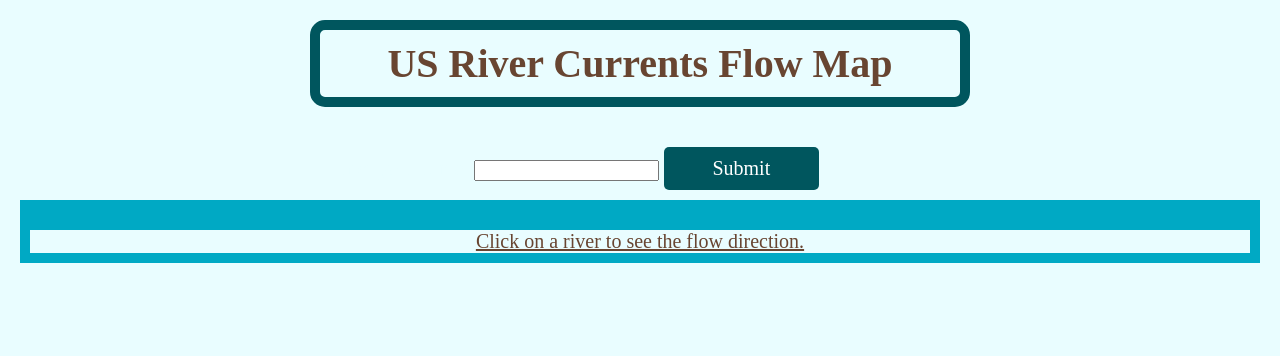
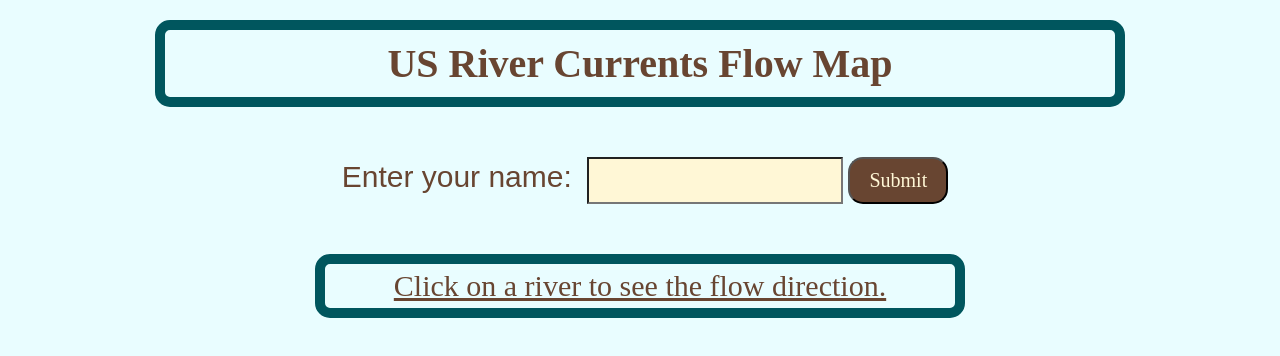
Before and after one commit to danna202/US_River_Currents_Flow_Map, a website: page index.html in a window 1280 px wide. Drawn offline with Linux system fonts and the light colour scheme.

Commit message:
continue styling

```diff
--- a/css/styles.css
+++ b/css/styles.css
@@ -85,135 +85,257 @@ h1 {
     /* round edges */
     border-radius: 15px;
     /* shorten length */
-    width: 50%;
+    width: 75%;
     /* center h1 */
     margin: auto;
     /* add padding */
     padding: 10px;
 
 }
-/* add space between h1 and form */
-h1 {
-    margin-bottom: 30px;
-}
-/* add a submit button */
-    /* center button */
-/* center form */
-form {
-    /* center form */
+
+/* add signuup/login form with button */
+ form {
+    /* center form text align */
+    text-align: center;
+    /* make input field larger */
+    width: 75%;
     margin: auto;
     /* add padding */
-    padding: 10px;
+    padding: 50px;
     /* change font */
     font-family: 'Oswald', serif;
     /* change font size */
     font-size: 20px;
     /* change font color */
-    color: #E9FDFF;
+    color: #684531;
     /* add padding */
-    padding: 10px;
-    /* round edges */
-    border-radius: 15px;
-    /* shorten length */
-    width: 50%;
+    padding: 20px;
     /* center form */
     margin: auto;
     /* add padding */
-    padding: 10px;
+    padding: 20px;
     /* change font */
     font-family: 'Oswald', serif;
     /* change font size */
     font-size: 20px;
     /* change font color */
-    color: #E9FDFF;
+    color: #684531;
     /* add padding */
-    padding: 10px;
-    /* round edges */
-    border-radius: 15px;
-    /* shorten length */
-    width: 50%;
+    padding: 20px;
     /* center form */
     margin: auto;
     /* add padding */
-    padding: 10px;
+    padding: 20px;
     /* change font */
     font-family: 'Oswald', serif;
     /* change font size */
     font-size: 20px;
     /* change font color */
-    color: #E9FDFF;
+    color: #684531;
     /* add padding */
-    padding: 10px;
-    /* round edges */
-    border-radius: 15px;
-    /* shorten length */
-    width: 50%;
+    padding: 20px;
     /* center form */
     margin: auto;
     /* add padding */
-    padding: 10px;
+    padding: 20px;
     /* change font */
     font-family: 'Oswald', serif;
     /* change font size */
     font-size: 20px;
     /* change font color */
-    color: #E9FDFF;
+    color: #684531;
     /* add padding */
-    padding: 10px;
-    /* round edges */
-    border-radius: 15px;
-    /* shorten length */
-    width: 50%;
+    padding: 20px;
     /* center form */
     margin: auto;
     /* add padding */
-    padding: 10px;
+    padding: 20px;
     /* change font */
     font-family: 'Oswald', serif;
     /* change font size */
     font-size: 20px;
     /* change font color */
-    color: #E9FDFF;
-}
-
-
-button[type="submit"] {
-    /*align button center */
-    margin: auto;
-    /* add padding */
-    padding: 10px;
-    /* change font */
-    font-family: 'Oswald', serif;
-    /* change font size */
-    font-size: 20px;
-    /* change font color */
-    color: #00A9C4;
-    /* add padding */
-    padding: 10px;
-    /* round edges */
-    border-radius: 15px;
-    /* shorten length */
-    width: 25%;
-    /* center button */
-    margin: auto;
-    /* add padding */
-    padding: 10px;
-    /* change font */
-    font-family: 'Oswald', serif;
-    /* change font size */
-    font-size: 20px;
-    /* change font color */
-    color: rgb(39, 63, 204);
+    color: #684531;
+    /* label for "input field"   */
+    label {
+        /* change font */
+        font-family: 'Oswald', sans-serif;
+        /* change font size */
+        font-size: 30px;
+        /* change font color */
+        color: #684531;
+        /* add padding */
+        padding: 10px;
+        /* center label */
+        margin: auto;
+        /* add padding */
+        padding: 10px;
+        /* center label */
+        margin: auto;
+        /* add padding */
+        padding: 10px;
+        /* center label */
+        margin: auto;
+        /* add padding */
+        padding: 10px;
+        /* center label */
+        margin: auto;
+        /* add padding */
+        padding: 50px;
+        /* center label */
+        margin: auto;
+        /* add padding */
+        padding: 10px;
+        /* center label */
+        margin: auto;
+        /* add padding */
+        padding: 10px;
+        /* center label */
+        margin: auto;
+        /* add padding */
+        padding: 10px;
+        /* center label */
+        margin: auto;
+        /* add padding */
+        padding: 10px;
 
 
 
-    background-color:#00565E;
-    color: white;
-    border: none;
-    padding: 10px 20px;
-    border-radius: 5px;
-    cursor: pointer;
-  }
+    }
+    /* make "text" bigger */
+    input[type=text] {
+        /* change background color */
+        background-color: #FFF7D6;
+        /* change font */
+        font-family: 'Oswald', sans-serif;
+        /* change font size */
+        font-size: 20px;
+        /* change font color */
+        color: #684531;
+        /* add padding */
+        padding: 10px;
+        /* center input field */
+        margin: auto;
+        /* add padding */
+        padding: 10px;
+        /* center input field */
+        margin: auto;
+        /* add padding */
+        padding: 10px;
+        /* center input field */
+        margin: auto;
+        /* add padding */
+        padding: 10px;
+        /* center input field */
+        margin: auto;
+        /* add padding */
+        padding: 30px;
+        /* center input field */
+        margin: auto;
+        /* add padding */
+        padding: 10px;
+        /* center input field */
+        margin: auto;
+        /* add padding */
+        padding: 10px;
+        /* center input field */
+        margin: auto;
+        /* add padding */
+        padding: 10px;
+        /* center input field */
+        margin: auto;
+        /* add padding */
+        padding: 10px;
+        /* text-input field bigger */
+        width: 25%;
+    }
+
+ }
+
+ /* button color and button size to fit device*/
+    button {
+
+        /* change button color */
+        background-color: #684531;
+        /* change font */
+        font-family: 'Oswald', serif;
+        /* change font size */
+        font-size: 20px;
+        /* change font color */
+        color: #FFF7D6;
+        /* add padding */
+        padding: 10px;
+        /* center button */
+        margin: auto;
+        /* add padding */
+        padding: 10px;
+        /* center button */
+        margin: auto;
+        /* add padding */
+        padding: 10px;
+        /* center button */
+        margin: auto;
+        /* add padding */
+        padding: 10px;
+        /* center button */
+        margin: auto;
+        /* add padding */
+        padding: 10px;
+        /* center button */
+        margin: auto;
+        /* add padding */
+        padding: 10px;
+        /* center button */
+        margin: auto;
+        /* add padding */
+        padding: 10px;
+        /* center button */
+        margin: auto;
+        /* add padding */
+        padding: 10px;
+        /* center button */
+        margin: auto;
+        /* add padding */
+        padding: 10px;
+        /* round edges */
+        border-radius: 15px;
+        /* shorten length */
+        width: 100px;
+        /* center button */
+        margin: auto;
+        /* add padding */
+        padding: 10px;
+        /* center button */
+        margin: auto;
+        /* add padding */
+        padding: 10px;
+        /* center button */
+        margin: auto;
+        /* add padding */
+        padding: 10px;
+        /* center button */
+        margin: auto;
+        /* add padding */
+        padding: 10px;
+    }
+    /* change button color when mouse hovers over button */
+    button:hover {
+        /* change button color */
+        background-color: #00565E;
+        /* change text color */
+        color: #00A9C4;
+    }
+/* add space between h1 and form */
+h1 {
+    margin-bottom: 30px;
+}
+
+  /* add space between form and p */
+    form {
+        margin-bottom: 30px;
+    }
+
+
 
 /* center p */
 /* underline text */
@@ -224,21 +346,24 @@ p {
     /* change font */
     font-family: 'Oswald', serif;
     /* change font size */
-    font-size: 20px;
+    font-size: 30px;
     /* change font color */
     color: #684531;
     /* add padding */
-    padding: 20px;
-/* } */
+    padding: 10px;
+    /* center p */
+    margin: 75%;
+
 /* p { */
     /* text-align: center; */
-    border: 10px solid #00A9C4;
+    border: 10px solid #00565E;
     /* round edges */
-    /* border-radius: 15px; */
-    /* shorten length
+    border-radius: 15px;
+    /* shorten length of border */
     width: 50%;
+
     /* center p */
     margin: auto;
     /* add padding */
-    padding: 0px;
+    padding: 5px;
 }
--- a/index.html
+++ b/index.html
@@ -8,7 +8,7 @@
 </head>
 <body>
     <h1>US River Currents Flow Map</h1>
-    <!-- <p>Click on a river to see the flow direction.</p> -->
+
     <form>
         <label for="input-field">Enter your name:</label>
         <input type="text" id="input-field" name="name">
@@ -16,7 +16,7 @@
       </form>
       <!-- add space between form and p without border-->
 
-        <p></p>
+
 
 
       <p>Click on a river to see the flow direction.</p>
```
